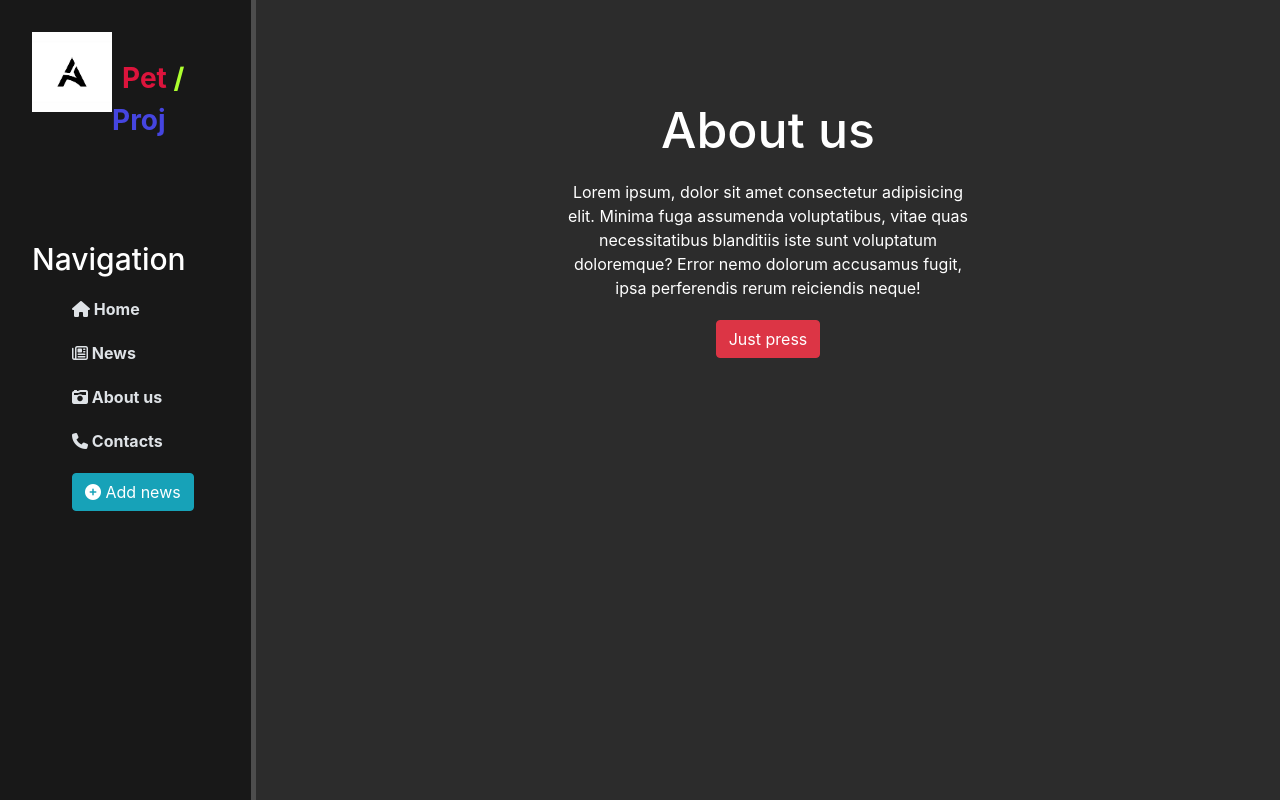
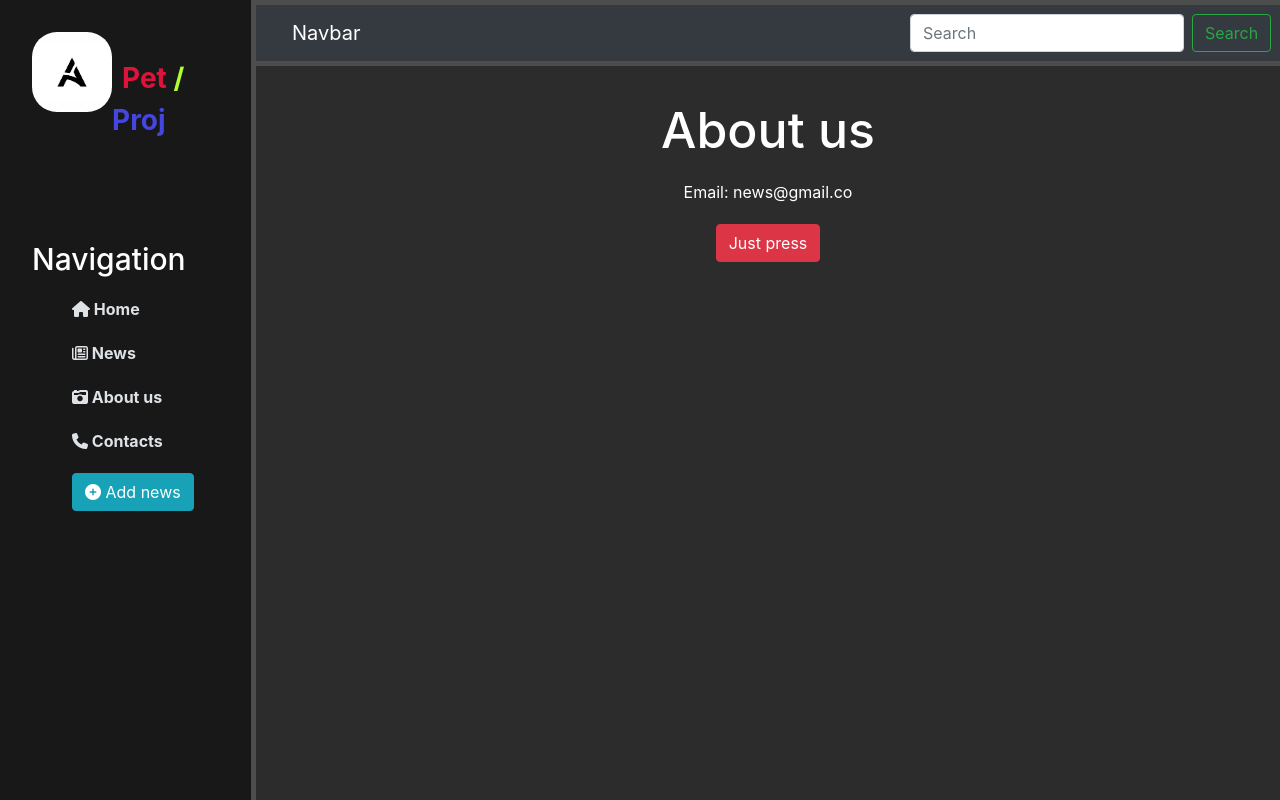
Before and after one commit to Vitalii-t9/Pet_Project, a Django app: page /about in a window 1280 px wide. Run offline with Django 3.2, Linux system fonts and the light colour scheme; some libraries are stand-ins or nearby versions.

Commit message:
customized contacts section

```diff
--- a/main/static/main/css/main.css
+++ b/main/static/main/css/main.css
@@ -1,5 +1,34 @@
+*{
+    box-sizing: border-box;
+}
+
 body{
     background-color: #2c2c2c;
+}
+/* Navbar section */
+.navbar-section{
+    margin-left: 20%;
+    width: 80%;
+    border: 5px solid #4d4d4d;
+    border-left: 0px;
+    border-right: 0px;
+    position: fixed;
+    top: 0px;
+
+
+
+}
+.justify-content-start{
+    margin-left: 20px;
+}
+.justify-content-end{
+    position: absolute;
+    right: 0px;
+}
+
+.form-inline{
+
+    margin-top: 0px;
 }
 /* Aside bar */
 aside{
@@ -14,10 +43,12 @@ aside{
     top: 0px;
     left: 0px;
 
+
 }
 aside img{
     width: 80px;
     float: left;
+    border-radius: 25px;
 }
 
 aside .logo{
@@ -73,20 +104,13 @@ main .features{
 }
 
 main .features h1{
+
     font-size: 50px;
 }
 
 main .features p{
     max-width: 400px;
     margin: 20px auto;
-}
-/* #article-full-text{
-    width: 500px;
-    padding-right: 100px;
-} */
-
-hr{
-    color: wheat;
 }
 
 .alert-warning{
@@ -127,6 +151,7 @@ form{
 .btn-success,
 .features .btn-info{
     transition: transform .5s ease;
+
 }
 
 .btn-danger:hover,
@@ -136,3 +161,22 @@ form{
     transform: scale(1.05);
 
 }
+
+/* Contacts section */
+.contacts-section .contacts-type{
+    margin-top: 15px;
+}
+
+.contacts-section-link{
+
+}
+#telegram-img{
+    width: 80px;
+    margin-top:15px;
+}
+
+#instagram-img{
+    width: 80px;
+    border-radius: 25px;
+    margin-top:15px;
+}
--- a/main/templates/main/about.html
+++ b/main/templates/main/about.html
@@ -5,7 +5,7 @@
 {% block content %}
 <div class="features">
     <h1>About us</h1>
-    <p>Lorem ipsum, dolor sit amet consectetur adipisicing elit. Minima fuga assumenda voluptatibus, vitae quas necessitatibus blanditiis iste sunt voluptatum doloremque? Error nemo dolorum accusamus fugit, ipsa perferendis rerum reiciendis neque!</p>
+    <p>Email: news@gmail.co</p>
     <button class="btn btn-danger">Just press</button>
 </div>
 {% endblock %}
--- a/main/templates/main/layout.html
+++ b/main/templates/main/layout.html
@@ -11,6 +11,19 @@
     <script src="https://kit.fontawesome.com/9a5696a802.js" crossorigin="anonymous"></script>
 </head>
 <body>
+    <div class="navbar-section">
+        <nav class="navbar navbar-dark bg-dark ">
+            <div class="d-flex justify-content-start">
+                <a class="navbar-brand" >Navbar</a>
+            </div>
+            <div class="d-flex justify-content-end">
+                <form class="form-inline" >
+                <input class="form-control mr-sm-2" type="search" placeholder="Search" aria-label="Search">
+                <button class="btn btn-outline-success my-2 my-sm-0" type="submit">Search</button>
+                </form>
+            </div>
+        </nav>
+    </div>
     <aside>
         <img src="{% static 'main/img/logo.jpeg' %}" alt="logo">
         <span class='logo'><span><span class="logo-part-1">Pet</span> <span class="logo-part-2">/</span> <span class="logo-part-3">Proj</span></span>
@@ -19,7 +32,7 @@
             <a href="{% url 'home' %}"><li><i class="fas fa-home"></i> Home</li></a>
             <a href="{% url 'news_home'%}"><li><i class="far fa-newspaper"></i></i> News</li></a>
             <a href="{% url 'about' %}"><li><i class="fas fa-camera-retro"></i> About us</li></a>
-            <a href=""><li><i class="fas fa-phone"></i></i> Contacts</li></a>
+            <a href="{% url 'contacts' %}"><li><i class="fas fa-phone"></i></i> Contacts</li></a>
             <a href="{% url 'create' %}"><li><button class="btn btn-info"><i class="fas fa-plus-circle"></i> Add news</button></li></a>
         </ul>
     </aside>
@@ -27,6 +40,7 @@
         {% block content %}
         {% endblock %}
     </main>
-
+    <script src="https://code.jquery.com/jquery-3.5.1.slim.min.js" integrity="sha384-DfXdz2htPH0lsSSs5nCTpuj/zy4C+OGpamoFVy38MVBnE+IbbVYUew+OrCXaRkfj" crossorigin="anonymous"></script>
+    <script src="https://cdn.jsdelivr.net/npm/bootstrap@4.6.0/dist/js/bootstrap.bundle.min.js" integrity="sha384-Piv4xVNRyMGpqkS2by6br4gNJ7DXjqk09RmUpJ8jgGtD7zP9yug3goQfGII0yAns" crossorigin="anonymous"></script>
 </body>
 </html>
--- a/main/urls.py
+++ b/main/urls.py
@@ -4,5 +4,6 @@ from . import views
 
 urlpatterns = [
     path('', views.index, name='home'),
-    path('about', views.about, name='about')
+    path('about', views.about, name='about'),
+    path('contacts', views.contacts, name='contacts')
 ]
--- a/main/views.py
+++ b/main/views.py
@@ -6,3 +6,6 @@ def index(request):
 
 def about(request):
     return render(request, 'main/about.html')
+
+def contacts(request):
+    return render(request, 'main/contacts.html')
--- a/news/templates/news/news_home.html
+++ b/news/templates/news/news_home.html
@@ -5,8 +5,6 @@
 {% block content %}
 <div class="features">
     <h1>News</h1>
-    <hr class="my-4">
-    <h3>The latest news of our site:</h3>
         {% if news %}
             {% for el in news %}
                 <div class="alert alert-warning">
```
Also changed, not shown: main/templates/main/contacts.html (added, +21 -0 lines), db.sqlite3, main/static/main/img/instagramlogo.jpeg (added), main/static/main/img/telegramlogo.png (added).
